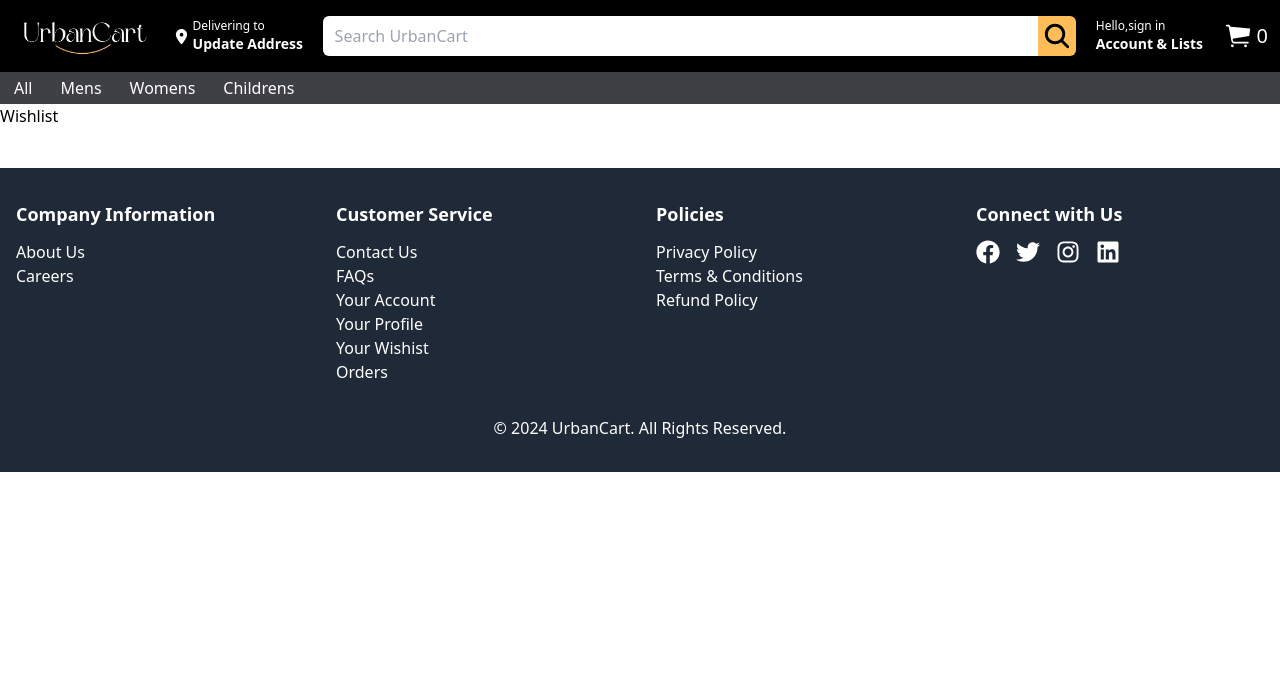
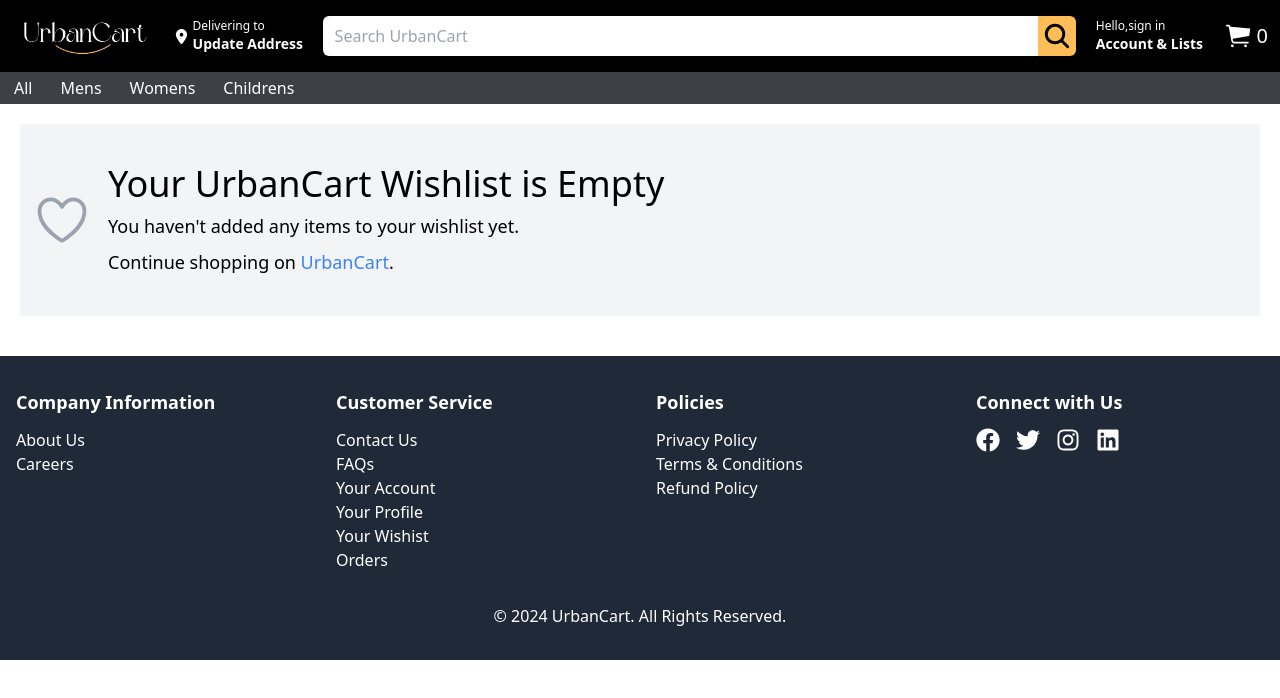
Before and after one commit to roht2103/UrbanCart, a React (Vite) app: page /account/wishlist in a window 1280 px wide. Shown: the top 698 px of the page. Built offline with nearby package versions, Linux system fonts and the light colour scheme.

Commit message:
designed empty wishlist component

```diff
--- a/src/pages/WishlistPage.jsx
+++ b/src/pages/WishlistPage.jsx
@@ -1,4 +1,27 @@
+import { Link } from "react-router-dom";
+import { IoHeartOutline } from "react-icons/io5";
+
+const EmptyWishlist = () => {
+  return (
+    <div className="bg-gray-100 m-5 px-3 py-10 flex items-center gap-4">
+      <IoHeartOutline className="text-6xl text-gray-400" />
+      <div>
+        <h1 className="text-4xl mb-2">Your UrbanCart Wishlist is Empty</h1>
+        <p className="text-lg mb-2">
+          You haven't added any items to your wishlist yet.
+        </p>
+        <p className="text-lg">
+          Continue shopping on{" "}
+          <Link to="/" className="text-blue-500 hover:underline">
+            UrbanCart
+          </Link>
+          .
+        </p>
+      </div>
+    </div>
+  );
+};
 const WishlistPage = () => {
-  return <h1>Wishlist</h1>;
+  return <EmptyWishlist />;
 };
 export default WishlistPage;
```
